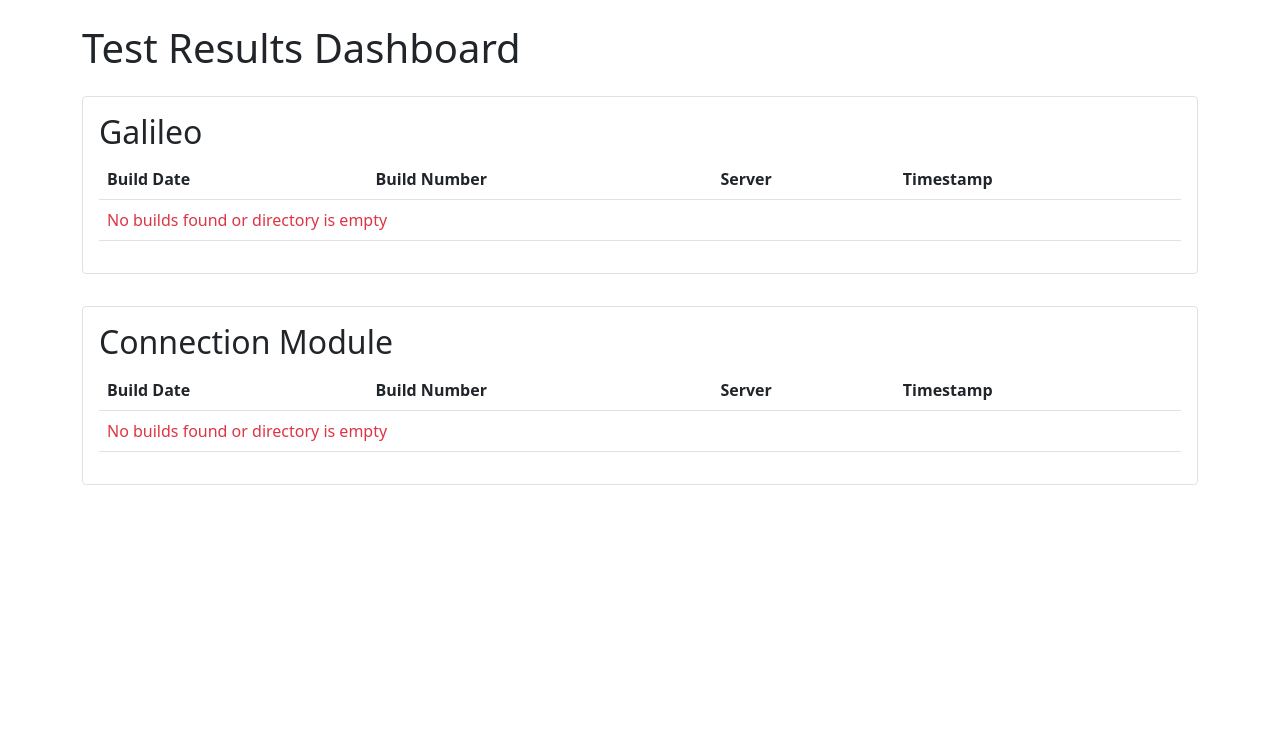
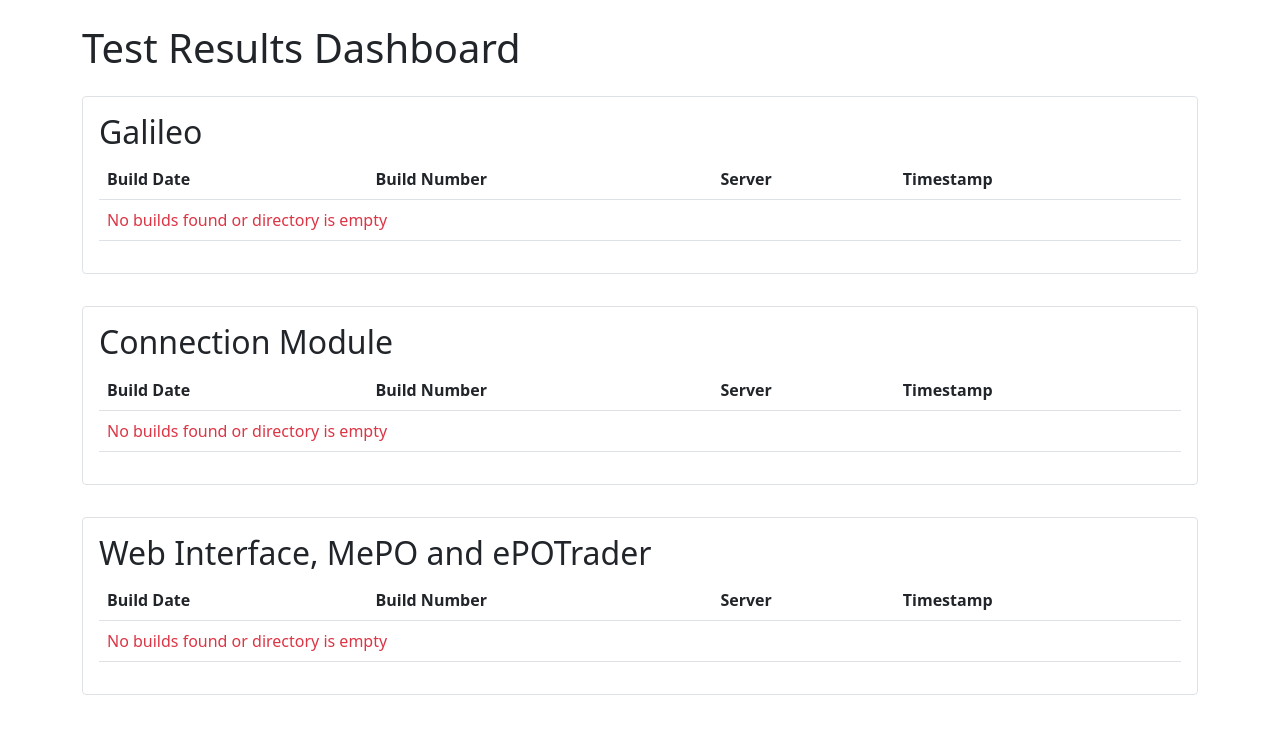
Before and after one commit to vishalkumar-wtg/TestAutomation_Report_Dashboard_UI, a plain HTML site: page index.html in a window 1280 px wide. Drawn offline with nearby package versions, Linux system fonts and the light colour scheme; no server answers.

Commit message:
Update index.html

```diff
--- a/index.html
+++ b/index.html
@@ -65,7 +65,7 @@
         const config = {
             // General settings
             pagination: {
-                buildsPerPage: 20
+                buildsPerPage: 5
             },
             // Applications and their components
             applications: [
@@ -93,6 +93,16 @@
                         { folderName: "OPEN_USER_GROUP", displayName: "Open User Group" },
                         { folderName: "HYBRID_USER_GROUP", displayName: "Hybrid User Group" },
                         { folderName: "ADMIN", displayName: "Administration" },
+                        { folderName: "CUSTOM", displayName: "Custom" }
+                    ]
+                },
+                {
+                    folderName: "wi_efinance",
+                    displayName: "Web Interface, MePO and ePOTrader",
+                    components: [
+                        { folderName: "EPO", displayName: "ePO" },
+                        { folderName: "MEPO", displayName: "MePO" },
+                        { folderName: "WI", displayName: "Web Interface" },
                         { folderName: "CUSTOM", displayName: "Custom" }
                     ]
                 }
```
